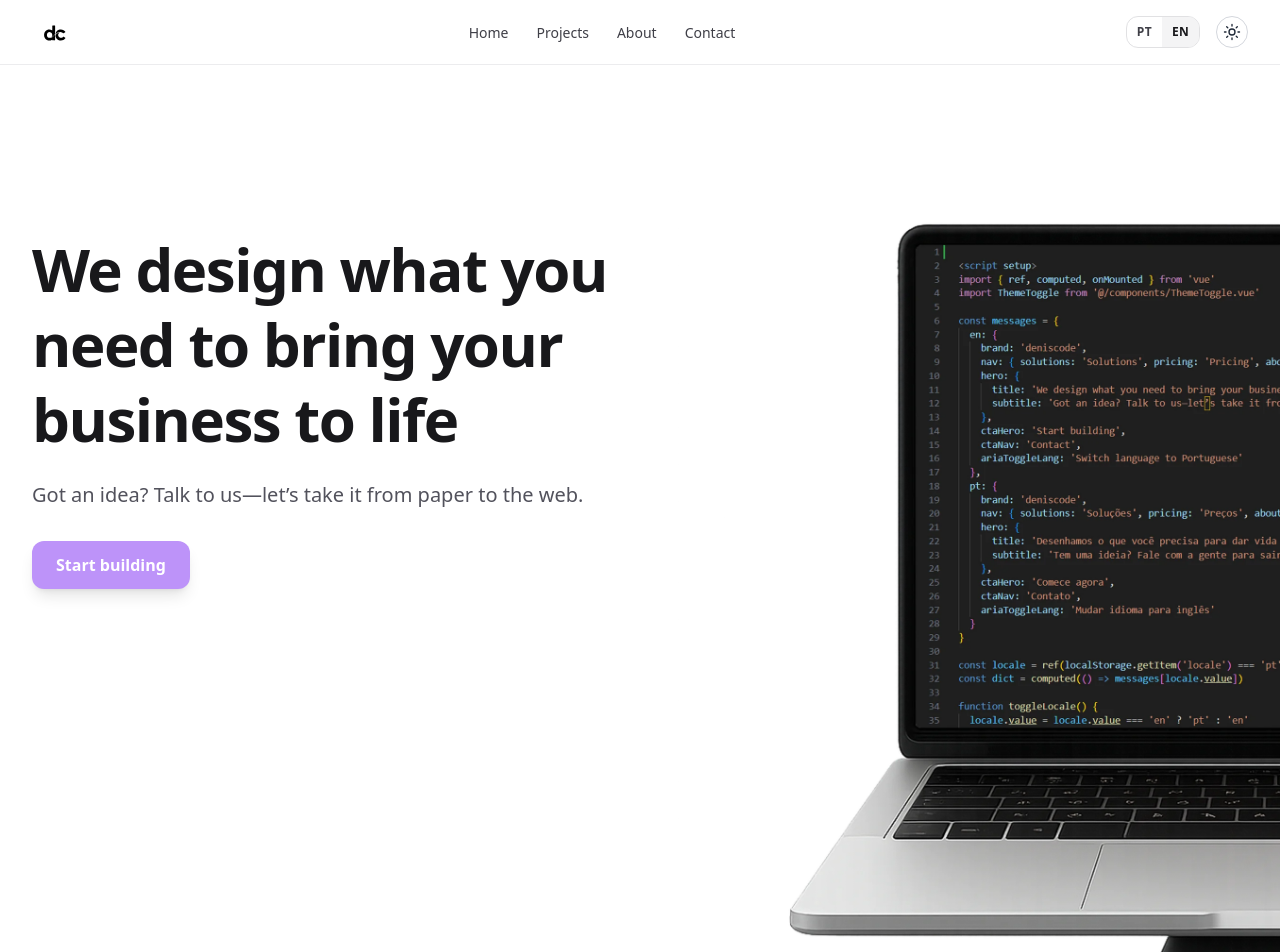
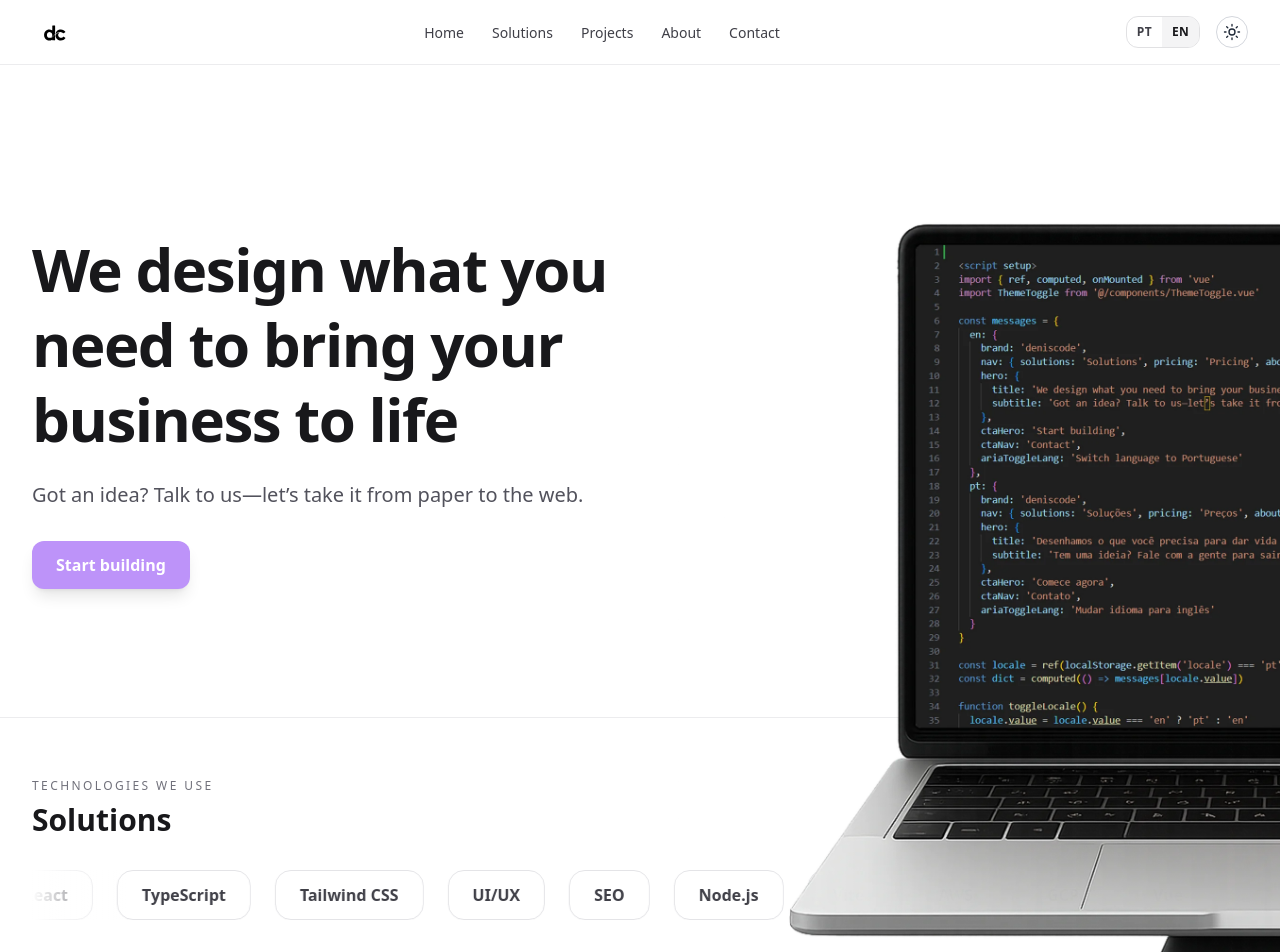
Before and after one commit to denisfelipe93/cooming-soon-deniscode, a Vue app in the folder deniscode/deniscode/: page / in a window 1280 px wide. Shown: the top 952 px of the page. Built offline with nearby package versions, Linux system fonts and the light colour scheme.

Commit message:
criacao da soluction section

```diff
--- a/deniscode/deniscode/src/App.vue
+++ b/deniscode/deniscode/src/App.vue
@@ -3,6 +3,7 @@
 import { onMounted } from 'vue'
 import Navbar from '@/components/Navbar.vue'
 import Hero from '@/components/Hero.vue'
+import SolutionsSection from '@/components/SolutionsSection.vue'
 
 // (opcional) usa o tema escuro se o sistema preferir
 onMounted(() => {
@@ -20,6 +21,7 @@
   <!-- Conteúdo: padding top = altura do header (h-16) -->
   <main class="pt-16 min-h-screen font-sans antialiased bg-white text-zinc-900 dark:bg-[#0b0f14] dark:text-zinc-100">
     <Hero />
+    <SolutionsSection />
     <!-- (futuras seções aqui) -->
     <!-- <SolutionsSection /> -->
     <!-- <PricingSection /> -->
--- a/deniscode/deniscode/src/components/Hero.vue
+++ b/deniscode/deniscode/src/components/Hero.vue
@@ -34,7 +34,7 @@
 
 <template>
   <!-- ===================== HERO ===================== -->
-  <section id="home" class="relative isolate max-[690px]:overflow-x-clip">
+  <section id="home" class="relative isolate z-[10] max-[690px]:overflow-x-clip">
     <div class="relative z-20 mx-auto max-w-7xl px-4 sm:px-6 lg:px-8 pt-14 pb-24 md:pb-32">
       <div class="hero-copy max-w-xl mt-[clamp(2rem,14vh,10rem)]">
         <h1 class="text-4xl md:text-6xl font-extrabold tracking-tight leading-tight text-zinc-900 dark:text-zinc-50 max-w-[18ch]">
@@ -145,15 +145,15 @@
     right: 0;                     /* <<< sem valor negativo! mantém a moldura dentro */
     bottom: -35vh;                  /* ajuste fino: ↑ sobe / ↓ desce o conjunto */
     width:  clamp(360px, 92vw, 600px);
-    height: clamp(340px, 48vh, 480px); /* janela alta = não corta topo/base */
+    height: clamp(340px, 50vh, 520px); /* janela alta = não corta topo/base */
     overflow: hidden;             /* corta o que “vaza” da imagem (apenas direita) */
-    z-index: 30;                  /* acima do CTA se precisar */
+    z-index: 50;                  /* acima do CTA se precisar */
     pointer-events: none;
   }
   .hero-copy{
     /* ↓ mexa neste valor para subir/descer o bloco de texto no mobile “normal” */
     margin-top: clamp(0.5rem, 6vh, 1.25rem);
-    z-index: 40; /* garante acima do mockup */
+    z-index: 60; /* garante acima do mockup */
   }
 
   /* garante que o <picture> ocupe a moldura toda */
@@ -173,7 +173,7 @@
 @media (max-width: 444px){
   .laptop-img{
     height: 120%;                 /* zoom (150–165% funciona bem) */
-    transform: translate(57%, -50%)
+    transform: translate(56%, -50%)
   }
 }
 
--- a/deniscode/deniscode/src/components/Navbar.vue
+++ b/deniscode/deniscode/src/components/Navbar.vue
@@ -12,24 +12,44 @@
 const { locale } = useLocale()
 
 const labels = {
-  pt: { home: 'Início', projects: 'Projetos', about: 'Sobre', contact: 'Contato', aria: 'Navegação principal' },
-  en: { home: 'Home',  projects: 'Projects', about: 'About',  contact: 'Contact',  aria: 'Main navigation' }
+  pt: {
+    home: 'Início',
+    solutions: 'Soluções',
+    projects: 'Projetos',
+    about: 'Sobre',
+    contact: 'Contato',
+    aria: 'Navegação principal',
+  },
+  en: {
+    home: 'Home',
+    solutions: 'Solutions',
+    projects: 'Projects',
+    about: 'About',
+    contact: 'Contact',
+    aria: 'Main navigation',
+  },
 }
 const t = computed(() => labels[locale.value])
 
-const items = ['home', 'projects', 'about', 'contact']
-const hrefs = { home: '#home', projects: '#projects', about: '#about', contact: '#contact' }
+// ordem com Solutions logo após Home
+const items = ['home', 'solutions', 'projects', 'about', 'contact']
+const hrefs = {
+  home: '#home',
+  solutions: '#solutions',
+  projects: '#projects',
+  about: '#about',
+  contact: '#contact',
+}
 </script>
 
 <template>
-  <header class="fixed inset-x-0 top-0 z-50 bg-white/85 dark:bg-zinc-900/70 backdrop-blur border-b border-zinc-200/70 dark:border-zinc-800/70">
+  <!-- Header acima de tudo -->
+  <header class="fixed inset-x-0 top-0 z-[9999] bg-white/85 dark:bg-zinc-900/70 backdrop-blur border-b border-zinc-200/70 dark:border-zinc-800/70">
     <nav class="mx-auto max-w-7xl px-4 sm:px-6 lg:px-8 h-16 flex items-center justify-between" :aria-label="t.aria">
-      <!-- Logo: troca por tema (light/dark) -->
+      <!-- Logo light/dark -->
       <a href="#home" class="flex items-center" aria-label="Home">
-        <!-- light -->
         <img :src="logoLight" alt="deniscode logo" class="h-7 w-auto dark:hidden" />
-        <!-- dark -->
-        <img :src="logoDark" alt="" class="h-7 w-auto hidden dark:block" />
+        <img :src="logoDark"  alt=""                class="h-7 w-auto hidden dark:block" />
       </a>
 
       <!-- Links (desktop) -->
@@ -45,13 +65,13 @@
         </li>
       </ul>
 
-      <!-- Direita: idioma + tema -->
+      <!-- Direita: idioma + tema (desktop) -->
       <div class="hidden md:flex items-center gap-4">
         <LangSwitcher />
         <ThemeToggle />
       </div>
 
-      <!-- Botão mobile -->
+      <!-- Botão mobile (antigo) -->
       <button
         type="button"
         class="md:hidden inline-flex items-center justify-center rounded-lg border border-zinc-300 dark:border-zinc-700 p-2 text-zinc-800 dark:text-zinc-100"
@@ -69,20 +89,28 @@
       </button>
     </nav>
 
-    <!-- Drawer mobile -->
-    <div id="mobile-menu" class="md:hidden" :class="isOpen ? 'block' : 'hidden'">
-      <div class="space-y-2 py-3 px-4">
+    <!-- Drawer mobile centralizado (layout antigo) -->
+    <div
+      id="mobile-menu"
+      class="md:hidden"
+      :class="isOpen ? 'block' : 'hidden'"
+    >
+      <div class="py-3 px-4 flex flex-col items-center gap-2">
         <a
           v-for="key in items"
           :key="key"
           :href="hrefs[key]"
-          class="block rounded-lg px-3 py-2 text-[15px] font-medium text-zinc-800 hover:bg-zinc-100 dark:text-zinc-100 dark:hover:bg-zinc-800/70"
-          @click="isOpen=false"
-        >{{ t[key] }}</a>
+          class="w-full max-w-xs text-center block rounded-lg px-3 py-2 text-[15px] font-medium
+                 text-zinc-800 hover:bg-zinc-100
+                 dark:text-zinc-100 dark:hover:bg-zinc-800/70 transition"
+          @click="isOpen = false"
+        >
+          {{ t[key] }}
+        </a>
 
-        <div class="border-t border-zinc-200 dark:border-zinc-800 my-2"></div>
+        <div class="w-full max-w-xs border-t border-zinc-200 dark:border-zinc-800 my-2"></div>
 
-        <div class="flex items-center justify-between">
+        <div class="w-full max-w-xs flex items-center justify-center gap-4">
           <LangSwitcher />
           <ThemeToggle />
         </div>
@@ -92,5 +120,5 @@
 </template>
 
 <style scoped>
-/* (removido o CSS da máscara) */
+/* nada extra – fiel ao antigo, só com Solutions e centralizado */
 </style>
--- /dev/null
+++ b/deniscode/deniscode/src/components/SolutionsSection.vue
@@ -0,0 +1,116 @@
+<!-- src/components/SolutionsSection.vue -->
+<script setup>
+import { computed } from 'vue'
+import { useLocale } from '@/composables/useLocale.js'
+
+const messages = {
+  en: {
+    title: 'Solutions',
+    kicker: 'Technologies we use',
+  },
+  pt: {
+    title: 'Soluções',
+    kicker: 'Tecnologias que utilizamos',
+  },
+}
+
+const { locale } = useLocale()
+const dict = computed(() => messages[locale.value])
+
+// Itens do carrossel: se quiser trocar texto por logo, adicione imgSrc (SVG/PNG/WebP)
+const items = [
+  { label: 'Vue' },
+  { label: 'React' },
+  { label: 'TypeScript' },
+  { label: 'Tailwind CSS' },
+  { label: 'UI/UX' },
+  { label: 'SEO' },
+  { label: 'Node.js' },
+  { label: 'Vite' },
+  { label: 'AWS' },
+  { label: 'GCP' },
+]
+
+// Duplico pra criar loop contínuo
+const track = [...items, ...items]
+</script>
+
+<template>
+  <section
+    id="solutions"
+    class="solutions relative isolate border-t border-zinc-200/70 dark:border-white/10
+           bg-white dark:bg-zinc-950"
+  >
+    <div class="mx-auto max-w-7xl px-4 sm:px-6 lg:px-8">
+      <!-- cabeçalho mínimo -->
+      <div class="pt-6 sm:pt-10">
+        <p class="text-xs uppercase tracking-[0.2em] text-zinc-500 dark:text-zinc-400">
+          {{ dict.kicker }}
+        </p>
+        <h2 class="mt-2 text-2xl md:text-3xl font-bold text-zinc-900 dark:text-zinc-50">
+          {{ dict.title }}
+        </h2>
+      </div>
+
+      <!-- marquee / carrossel de logos -->
+      <div
+        class="marquee group relative mt-6 sm:mt-8 select-none"
+        aria-label="Carrossel de tecnologias"
+        role="region"
+      >
+        <!-- fade nas bordas -->
+        <div class="pointer-events-none absolute inset-y-0 left-0 w-12 sm:w-24 z-10
+                    bg-gradient-to-r from-white dark:from-zinc-950 to-transparent"></div>
+        <div class="pointer-events-none absolute inset-y-0 right-0 w-12 sm:w-24 z-10
+                    bg-gradient-to-l from-white dark:from-zinc-950 to-transparent"></div>
+
+        <ul class="track flex items-center gap-4 sm:gap-6 will-change-transform"
+            aria-live="off">
+          <li v-for="(it, idx) in track" :key="idx"
+              class="shrink-0 rounded-2xl border border-zinc-200 dark:border-white/10
+                     bg-white/80 dark:bg-white/5 backdrop-blur
+                     px-4 py-2 sm:px-6 sm:py-3
+                     text-sm sm:text-base font-semibold
+                     text-zinc-700 dark:text-zinc-200
+                     shadow-[0_1px_0_0_rgba(0,0,0,0.02)]">
+            <!-- Se quiser imagem:
+                 <img :src="it.imgSrc" :alt="it.label" class="h-6 w-auto" />
+            -->
+            {{ it.label }}
+          </li>
+        </ul>
+      </div>
+    </div>
+  </section>
+</template>
+
+<style scoped>
+/* Espaço superior no mobile para “encaixar” com a base do laptop vazando do hero */
+.solutions{
+  /* ajuste fino: diminua para encostar mais nas bordas do laptop */
+  --pt-mobile: 24vh; /* entre 18vh e 30vh costuma ficar bom com bottom:-35vh no hero */
+  padding-top: 1.25rem; /* default desktop */
+  padding-bottom: 2.5rem;
+}
+@media (max-width: 640px){
+  .solutions{ padding-top: var(--pt-mobile); }
+}
+
+/* ===== Marquee ===== */
+.marquee{
+  overflow: hidden;
+}
+.track{
+  animation: marquee 22s linear infinite;
+}
+.group:hover .track{ animation-play-state: paused; }
+
+@media (prefers-reduced-motion: reduce){
+  .track{ animation: none; }
+}
+
+@keyframes marquee{
+  0%   { transform: translateX(0); }
+  100% { transform: translateX(-50%); }
+}
+</style>
```
